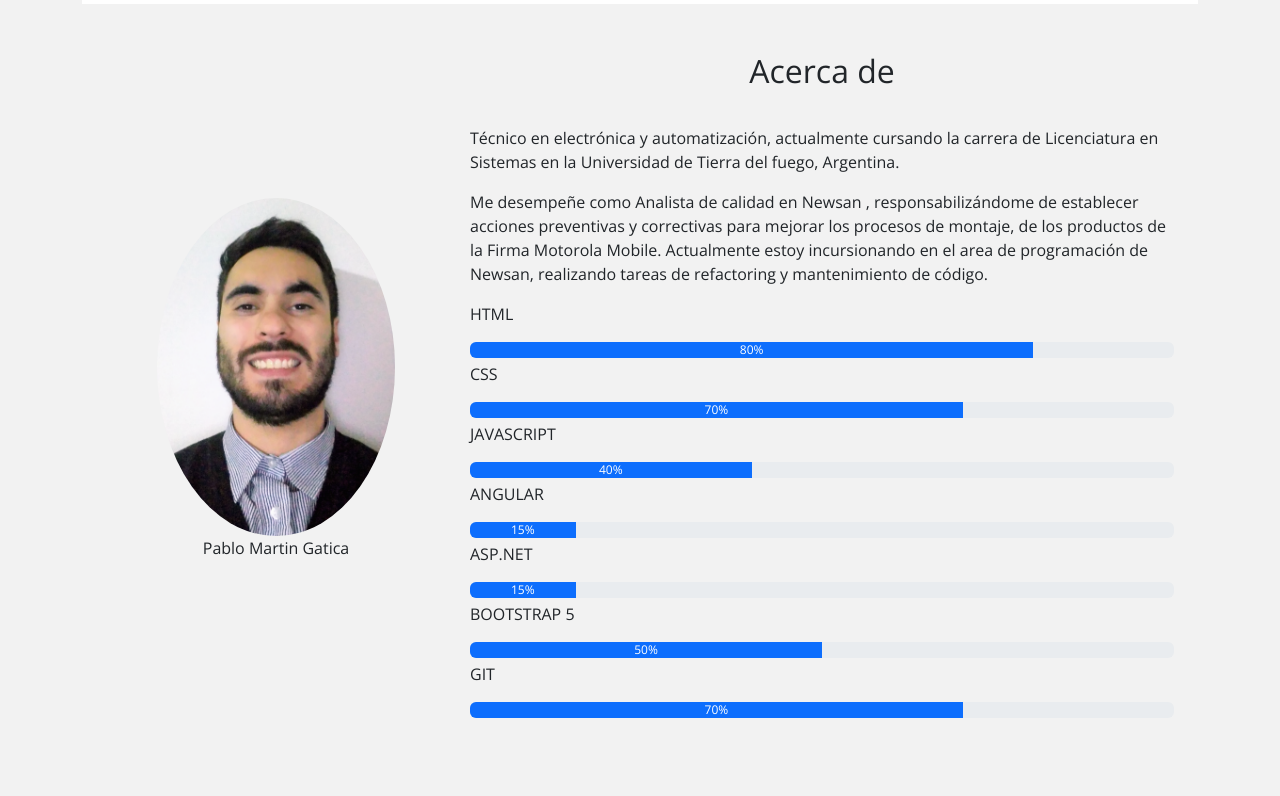
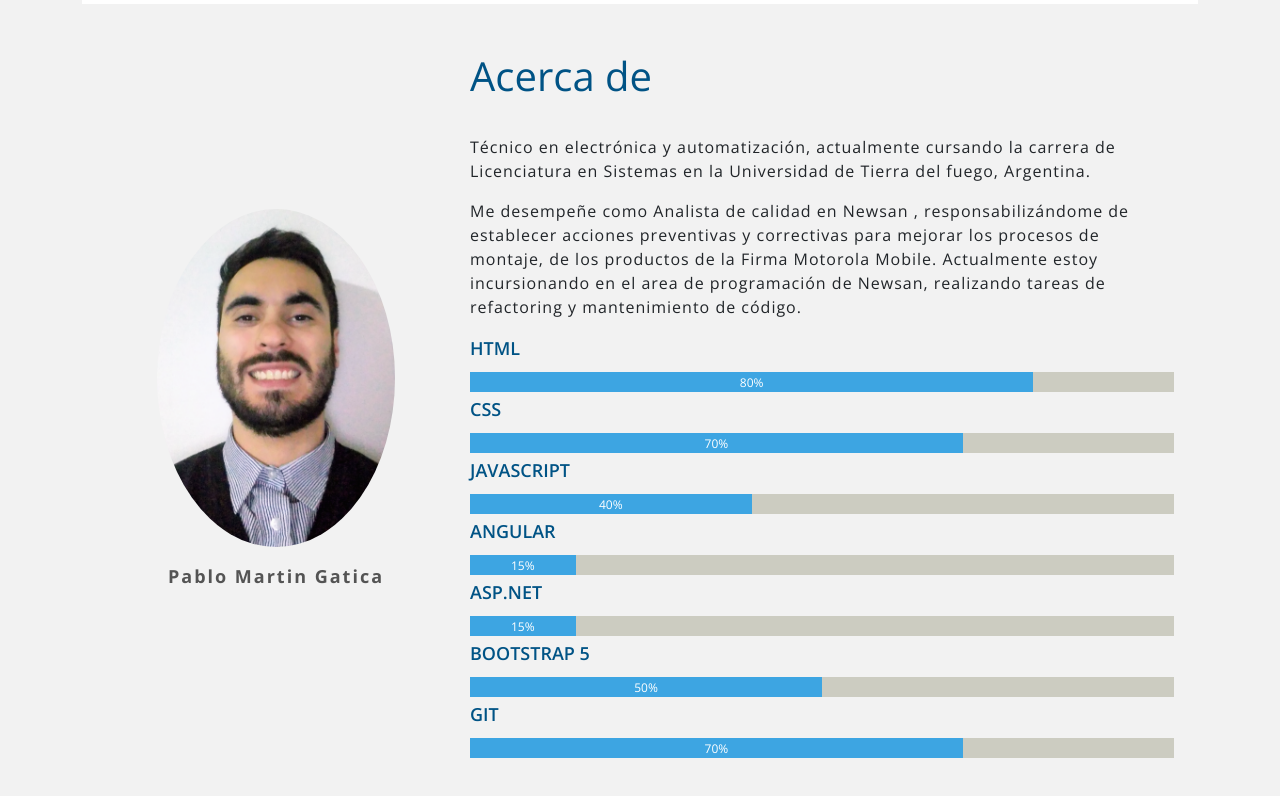
Before and after one commit to PMartinGatica/Portafolio_PabloMartinGatica, a website: page index.html in a window 1280 px wide. Shown: the part 1250-2046 px from the top of the page. Before the commit the page ends 2020 px from the top, so only its background shows below. Drawn offline with nearby package versions, Linux system fonts and the light colour scheme.

Commit message:
Acercade

```diff
--- a/index.html
+++ b/index.html
@@ -187,13 +187,13 @@
 
     <!-- acerca de  -->
         <div class="row acerca-de align-items-center px-4 mb-5">
-            <div class="col-4 foto text-center">
-            <img src="img/foto.PNG" alt="" class="rounded-circle">
-            <p class="Nombre text-center">Pablo Martin Gatica</p>
+            <div class="col-lg-4 col-12  foto text-center">
+            <img src="img/foto.PNG" alt="" class="rounded-circle mb-3">
+            <p class="nombre text-center">Pablo Martin Gatica</p>
             </div>
 
-            <div class="col-8 info">
-                <h2 class="titulo text-center">Acerca de</h2>
+            <div class="col-lg-8 col-12 info">
+                <h2 class="titulo text-center text-lg-start">Acerca de</h2>
                 <p class="resumen">
                     Técnico en electrónica y automatización, actualmente cursando la carrera de Licenciatura en Sistemas en la Universidad de Tierra del fuego, Argentina.
                 </p>
@@ -248,6 +248,9 @@
 
 
     </div>
+
+    <!-- contacto -->
+
     </main>
 
     <script src="./node_modules/bootstrap/dist/js/bootstrap.min.js"></script>
--- a/style.css
+++ b/style.css
@@ -65,12 +65,39 @@ PORTAFOLIO  */
     max-width: 70%;
     height: auto;
 }
-.acerca-de p{
+.acerca-de .foto .nombre{
     font-family: 'Open Sans', sans-serif;
+    color: #545454;
+    font-weight: bold;
+    font-size: 18px;
+    letter-spacing: 2px;
+
 }
-.acerca-de h2{
+.acerca-de .info .titulo{
     font-family: 'Open Sans', sans-serif;
     margin-bottom: 5%;
+    color: #005385;
+    font-weight: 300;
+    font-size: 40px;
+}
+.acerca-de .info .resumen{
+    letter-spacing: 1px;
+}
+.acerca-de .info .label{
+    font-size: 18px;
+    font-weight: 600;
+    color: #005385;
+    margin-bottom: 10px;
+}
+.acerca-de .info .progress{
+    background: #bbbbaaaa;
+    border-radius: 0;
+    height: 20px;
+}
+.acerca-de .info .progress .progress-bar{
+    background: #3da5e2;
+    line-height:25px;
+    padding: 10px;
 }
 
 /* media query */
```
